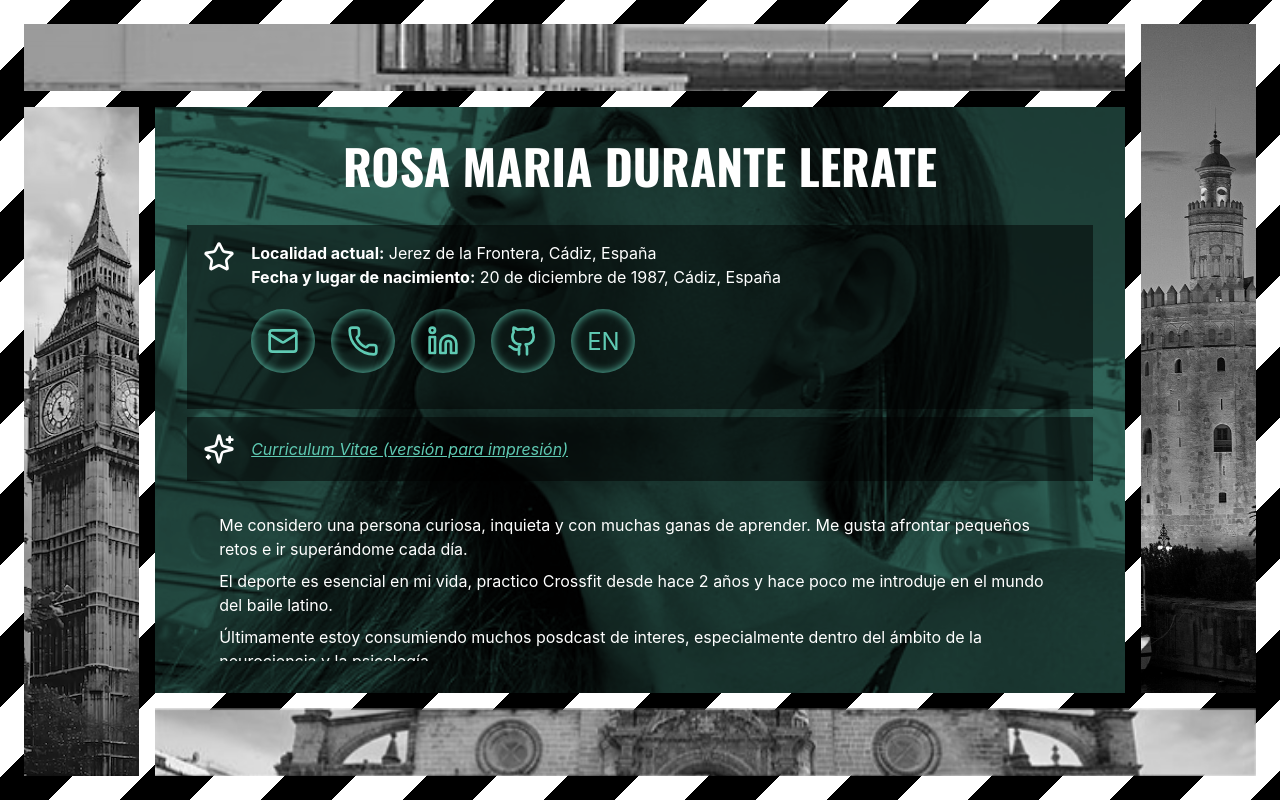
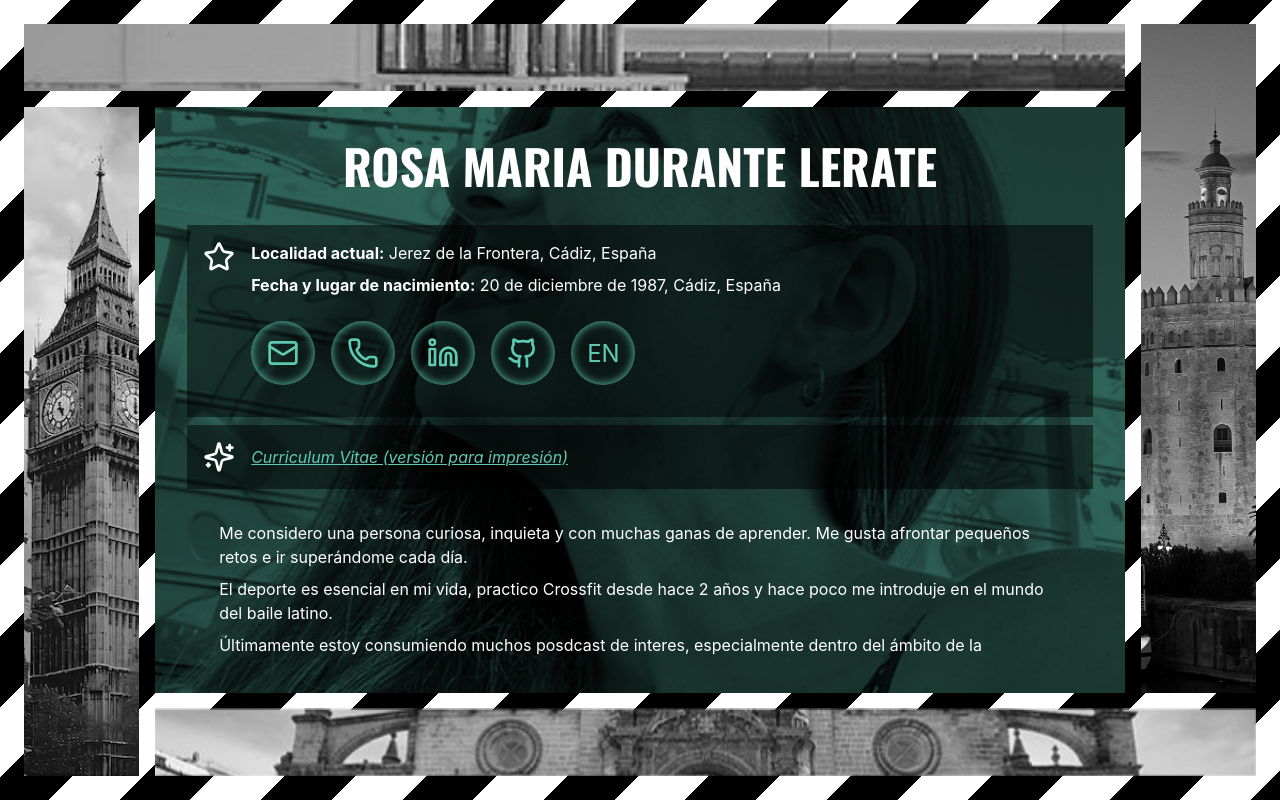
Before and after one commit to rosadurante/rosadurante.github.io, a React app: page / in a window 1280 px wide. Both pictures are taken after a click on the element 639 px from the left and 399 px from the top of the page. Built offline with nearby package versions, Linux system fonts and the light colour scheme.

Commit message:
fix css bug in social icons animation

```diff
--- a/index.html
+++ b/index.html
@@ -6,7 +6,7 @@
   <title>Rosa Durante CV</title>
   <!-- Tailwind CSS CDN -->
   <!-- React & ReactDOM CDN -->
-   <!-- Load React & ReactDOM from a CDN -->
+  <!-- Load React & ReactDOM from a CDN -->
   <script type="importmap">
     {
       "imports": {
--- a/src/components/rosadurante.tsx
+++ b/src/components/rosadurante.tsx
@@ -28,16 +28,16 @@ export default function RosaDurante({ activeContainer, position }: Props) {
             <div className="flex-1 px-8 overflow-auto">
                 <div className="p-4 bg-black/50 text-white text-left flex flex-row gap-x-4 justify-start items-start">
                     <Star className="h-8 w-8 flex-shrink-0" />
-                    <div>
+                    <div className="flex flex-col gap-y-2">
                         {lang === 'es' ? <p><b>Localidad actual:</b> Jerez de la Frontera, Cádiz, España</p> : <p><b>Current location:</b> Jerez de la Frontera, Cádiz, Spain</p>}
                         {lang === 'es' ? <p><b>Fecha y lugar de nacimiento:</b> 20 de diciembre de 1987, Cádiz, España</p> : <p><b>Date and place of birth:</b> 20th December 1987, Cádiz, Spain</p>}
                         {/* <p><b>Contacto:</b> <a className="underline italic text-turquoise" href="mailto:me@rosadurante.com">me@rosadurante.com</a> / <a className="underline italic text-turquoise" href="tel:+34654344743">+34 654 344 743</a></p> */}
-                    <div className="flex flex-row gap-x-4 my-5">
-                        <a href="mailto:me@rosadurante.com" target="_blank" className="underline italic flex border-0 rounded-full p-4 shadow-icon hover:shadow-icon-hover transition-all duration-500 text-turquoise hover:text-white" onClick={(e) => e.stopPropagation()}><Mail className="h-8 w-8 flex-shrink-0" /></a>
-                        <a href="tel:+34654344743" target="_blank" className="underline italic flex border-0 rounded-full p-4 shadow-icon hover:shadow-icon-hover transition-all duration-500 text-turquoise hover:text-white" onClick={(e) => e.stopPropagation()}><Phone className="h-8 w-8 flex-shrink-0" /></a>
-                        <a href="https://www.linkedin.com/in/rdurantelerate/" target="_blank" className="underline italic flex border-0 rounded-full p-4 shadow-icon hover:shadow-icon-hover transition-all duration-500 text-turquoise hover:text-white" onClick={(e) => e.stopPropagation()}><Linkedin className="h-8 w-8 flex-shrink-0" /></a>
-                        <a href="https://github.com/rosadurante" target="_blank" className="underline italic flex border-0 rounded-full p-4 shadow-icon hover:shadow-icon-hover transition-all duration-500 text-turquoise hover:text-white" onClick={(e) => e.stopPropagation()}><Github className="h-8 w-8 flex-shrink-0" /></a>
-                        <a href="#" target="_self" className="flex border-0 rounded-full p-4 shadow-icon hover:shadow-icon-hover transition-all duration-500 text-turquoise hover:text-white" onClick={toggleLanguage}><span className="h-8 w-8 flex-shrink-0 text-xl">{lang === 'es' ? 'EN' : 'ES'}</span></a>
+                    <div className="flex flex-row gap-x-4 my-2 flex-wrap">
+                        <a href="mailto:me@rosadurante.com" target="_blank" className="underline italic fl§ex my-2 border-0 rounded-full p-4 shadow-icon hover:shadow-icon-hover transition-all duration-500 text-turquoise hover:text-white" onClick={(e) => e.stopPropagation()}><Mail className="h-8 w-8 flex-shrink-0" /></a>
+                        <a href="tel:+34654344743" target="_blank" className="underline italic flex my-2 border-0 rounded-full p-4 shadow-icon hover:shadow-icon-hover transition-all duration-500 text-turquoise hover:text-white" onClick={(e) => e.stopPropagation()}><Phone className="h-8 w-8 flex-shrink-0" /></a>
+                        <a href="https://www.linkedin.com/in/rdurantelerate/" target="_blank" className="underline italic flex my-2 border-0 rounded-full p-4 shadow-icon hover:shadow-icon-hover transition-all duration-500 text-turquoise hover:text-white" onClick={(e) => e.stopPropagation()}><Linkedin className="h-8 w-8 flex-shrink-0" /></a>
+                        <a href="https://github.com/rosadurante" target="_blank" className="underline italic flex my-2 border-0 rounded-full p-4 shadow-icon hover:shadow-icon-hover transition-all duration-500 text-turquoise hover:text-white" onClick={(e) => e.stopPropagation()}><Github className="h-8 w-8 flex-shrink-0" /></a>
+                        <a href="#" target="_self" className="flex flex-shrink-0 border-0 rounded-full my-2 p-4 shadow-icon hover:shadow-icon-hover transition-all duration-500 text-turquoise hover:text-white" onClick={toggleLanguage}><p className="h-8 w-8 text-xl">{lang === 'es' ? 'EN' : 'ES'}</p></a>
                     </div>
                     </div>
                 </div>
```
